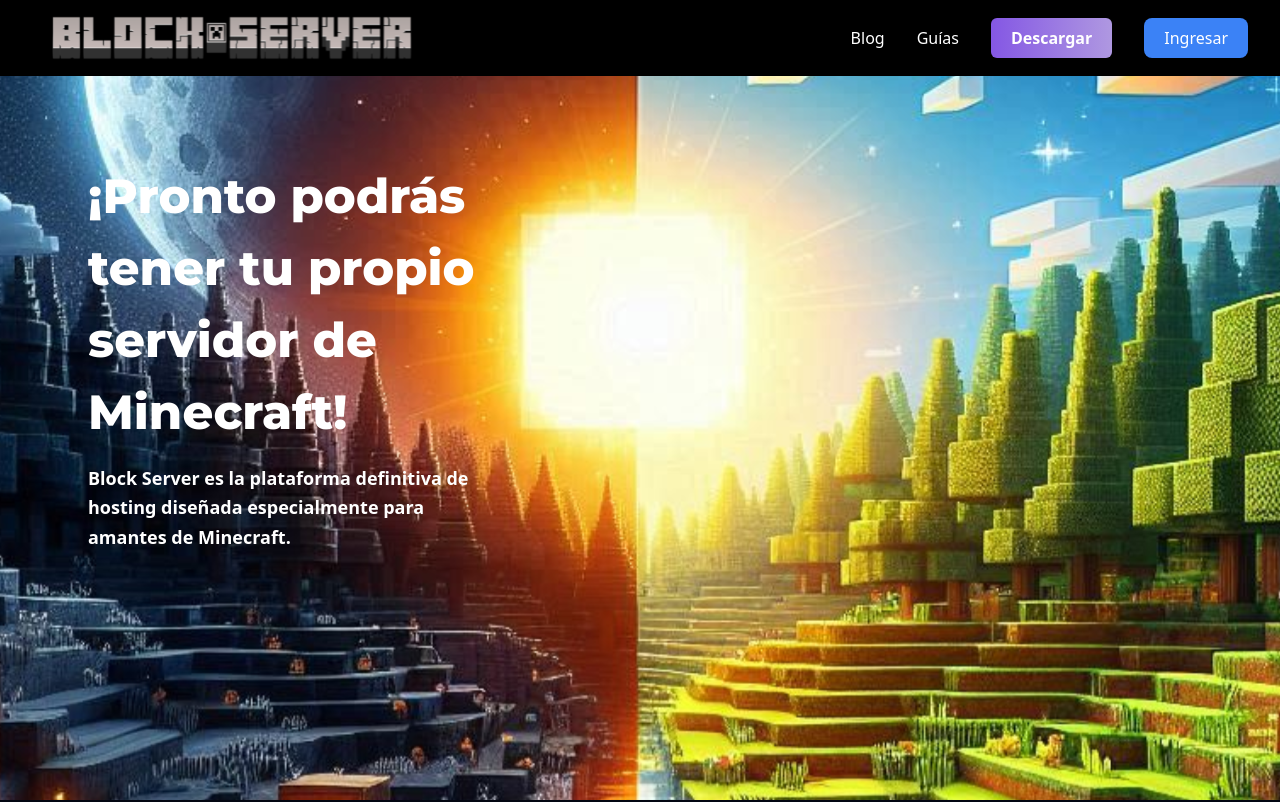
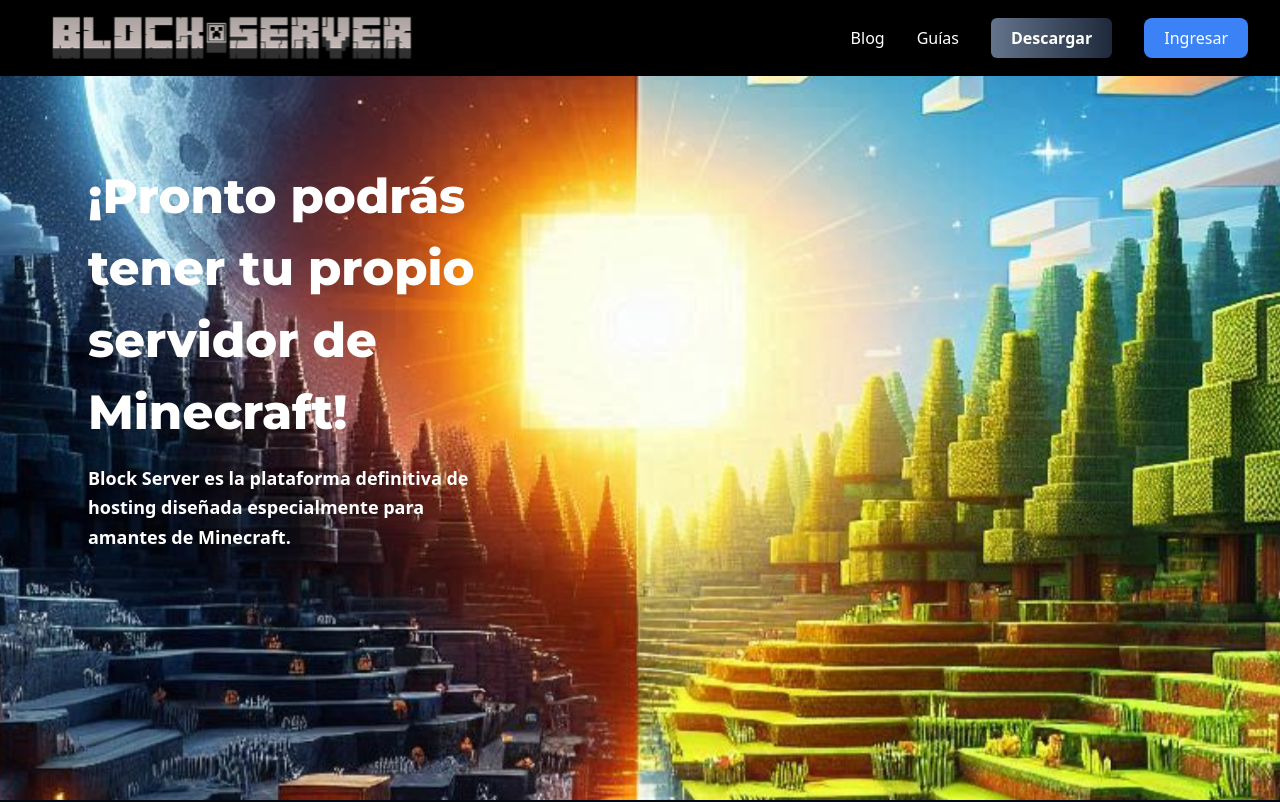
Before and after one commit to merliteam/BlockServer_LP, a Next.js app: page / in a window 1280 px wide. Shown: the top 802 px of the page. Built offline with nearby package versions, Linux system fonts and the light colour scheme.

Commit message:
boton de descargar modificado, fondo gris (bloqueado)

```diff
--- a/src/Components/BotonDescargar/index.tsx
+++ b/src/Components/BotonDescargar/index.tsx
@@ -2,8 +2,8 @@ import Link from "next/link";
 
 export default function BotonDescargar(){
     return(
-        <Link href={"/comenzar"}>
-            <button className=" px-5 py-2 bg-gradient-to-r from-purpleStart to-purpleEnd rounded-md font-semibold text-white transition-all hover:from-[#683ec2] hover:to-[#8f6edc]">
+        <Link href={"/auth"}>
+        <button className=" px-5 py-2 bg-gradient-to-r from-slate-500 to-slate-800 rounded-md font-semibold text-white transition-all hover:from-slate-700 hover:to-slate-950">
             Descargar
         </button>
         </Link>
```
